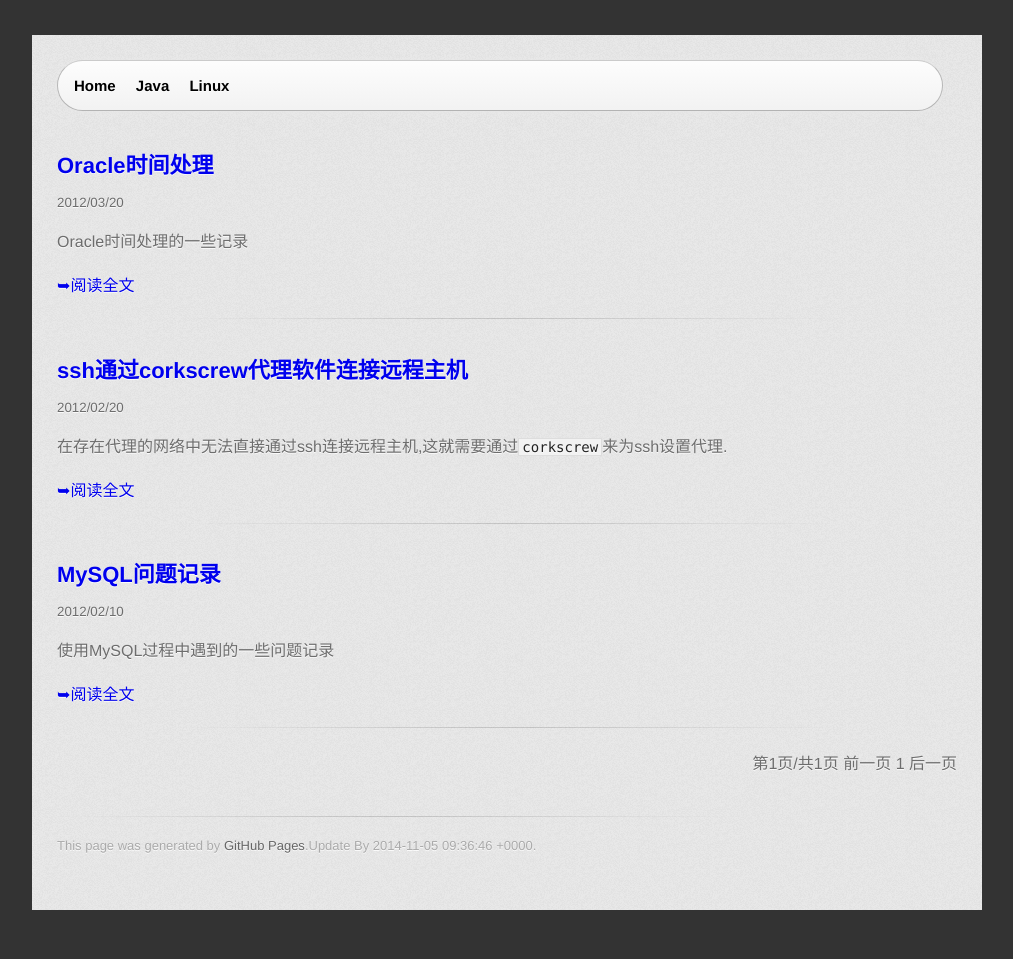
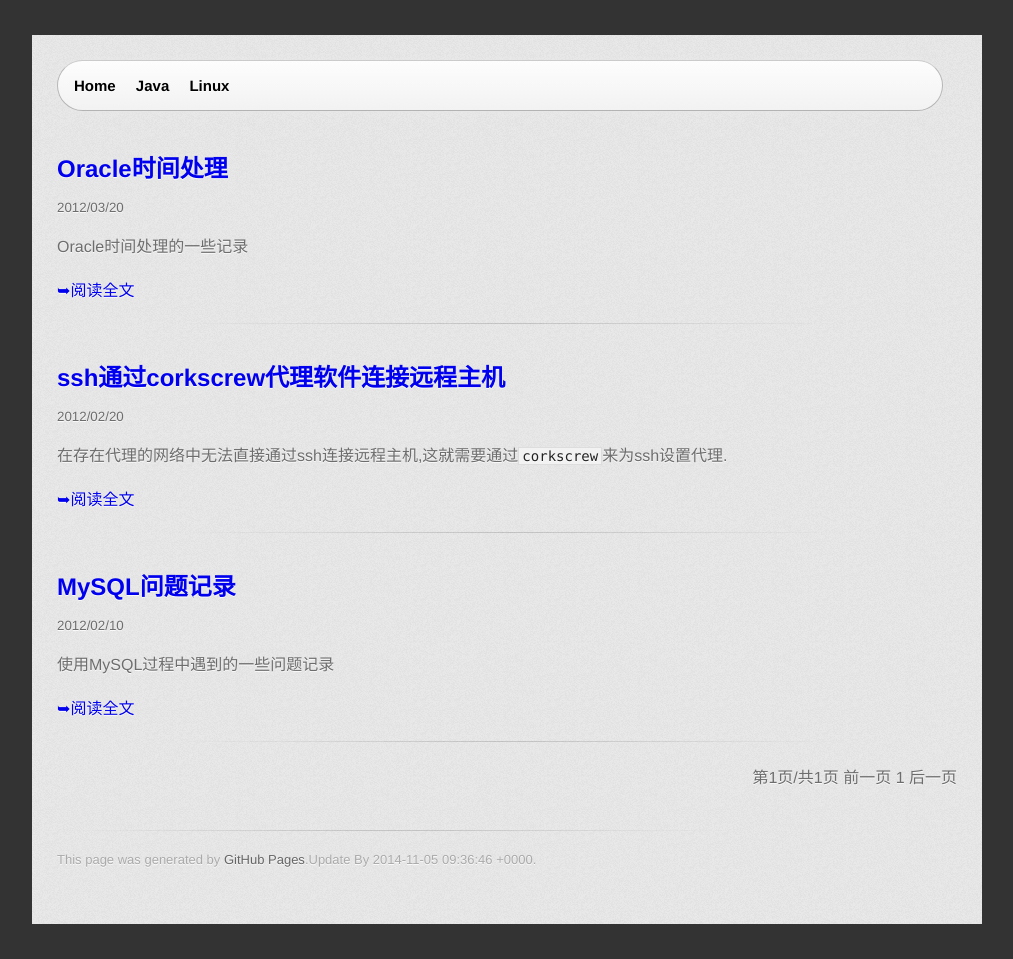
Before and after one commit to warningrc/warningrc.github.io, a Jekyll site: the page built from index.html, in a window 1280 px wide. Shown: the whole page, without its empty margins (133-1146 px from the left). Built offline with Jekyll 4.4.1, drawn with Linux system fonts in a browser that asks for light colours; the list of posts is cut into pages by our own code.

Commit message:
修改样式

```diff
--- a/stylesheets/stylesheet.css
+++ b/stylesheets/stylesheet.css
@@ -1,3 +1,11 @@
+::selection {
+  background-color: #84ca7f;
+  color: #000;
+}
+code {
+    white-space: pre;
+  }
+
 blockquote, q {
 	quotes: none;
 }
@@ -164,11 +172,10 @@
 /* GENERAL ELEMENT TYPE STYLES */
 
 h1 {
-  font-size: 32px;
+  text-align: center;
 }
 
 h2 {
-  font-size: 22px;
   font-weight: bold;
   color: #303030;
   margin-bottom: 8px;
```
